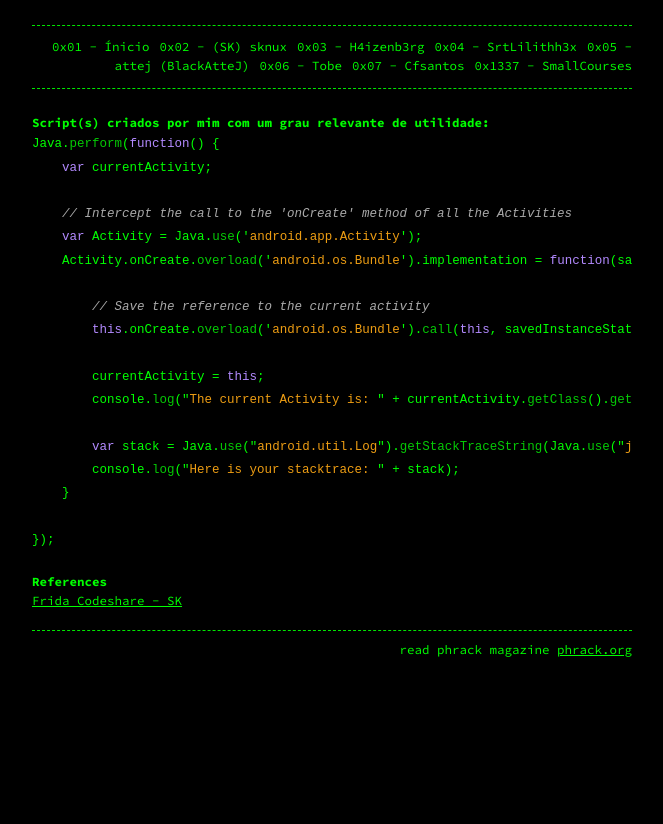
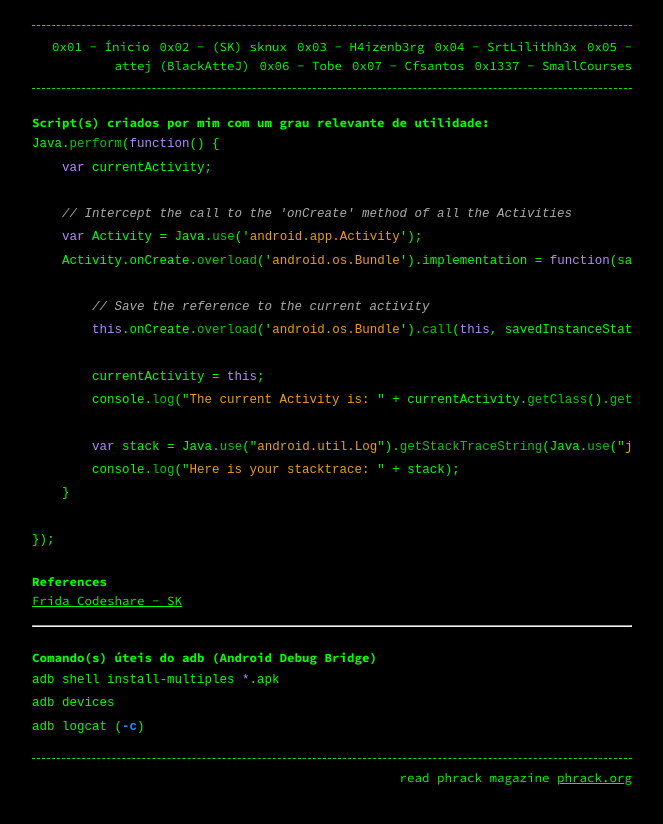
Before and after one commit to mobreakers/blog, a Jekyll site: the page built from sknux.md, in a window 1280 px wide. Shown: the top 824 px of the page, without its empty margins (308-971 px from the left). Built offline with Jekyll 4.4.1, drawn with Linux system fonts in a browser that asks for light colours.

Commit message:
Update sknux.md

````diff
--- a/sknux.md
+++ b/sknux.md
@@ -4,7 +4,8 @@ layout: page
 permalink: 0x02 - (SK) sknux
 ---
 
-## Script(s) criados por mim com um grau relevante de utilidade:
+# Script(s) criados por mim com um grau relevante de utilidade:
+
 ```javascript
 Java.perform(function() {
     var currentActivity;
@@ -28,3 +29,13 @@ Java.perform(function() {
 
 ## References
 [Frida Codeshare - SK](https://codeshare.frida.re/@sknux/stacktracing-activities/)
+
+-------
+
+# Comando(s) úteis do adb (Android Debug Bridge)
+
+```shell
+adb shell install-multiples *.apk
+adb devices
+adb logcat (-c)
+```
````
